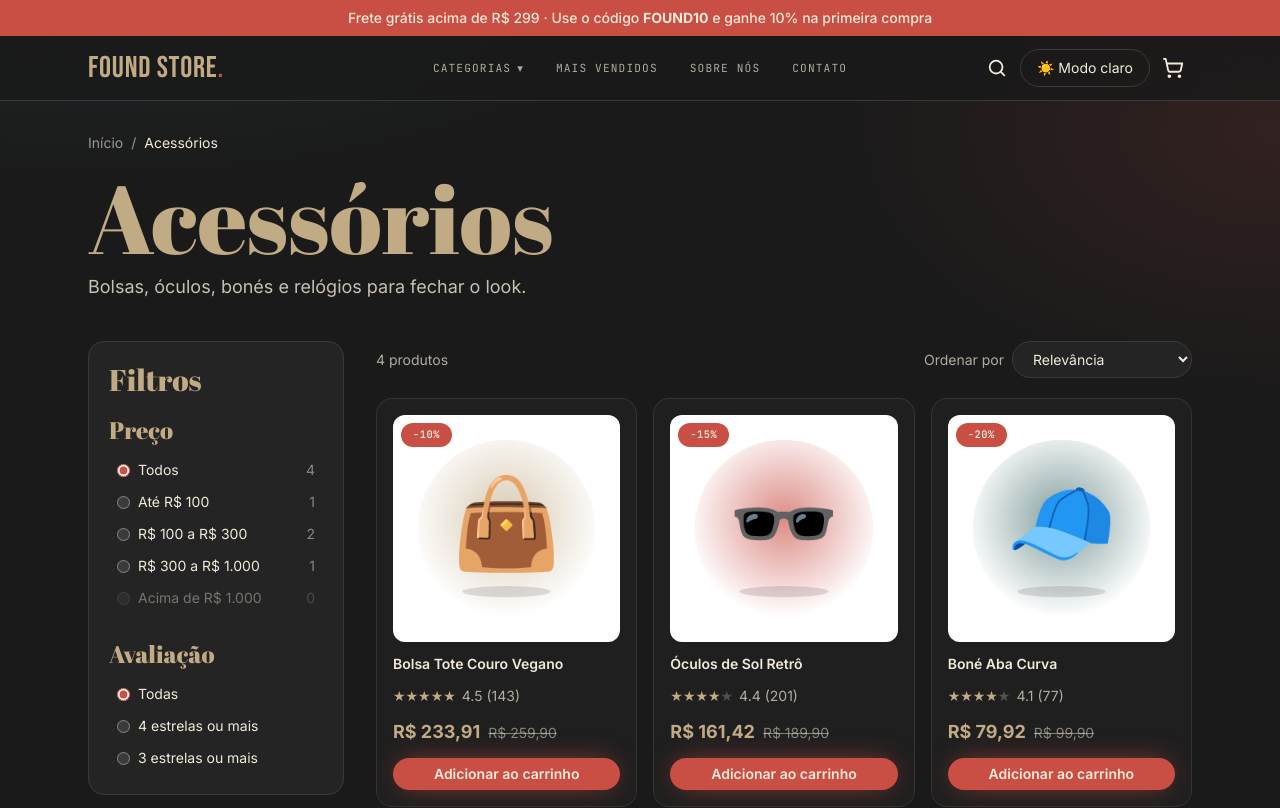
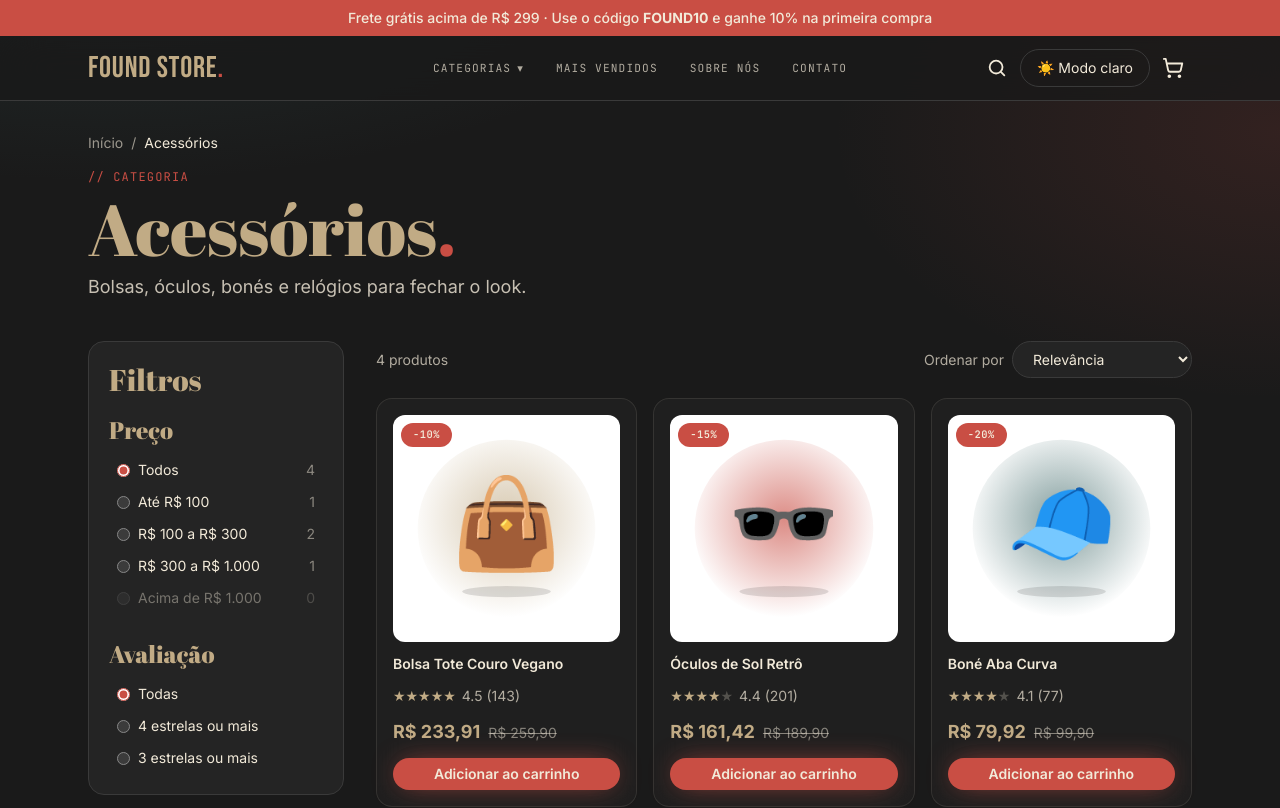
Before and after one commit to erikalaiane/found-store, a Next.js app: page /categoria/acessorios in a window 1280 px wide. Shown: the top 808 px of the page. Built offline with nearby package versions, Linux system fonts and the light colour scheme.

Commit message:
style: grade 3x3 de categorias na home e título editorial na categoria

```diff
--- a/app/categoria/[slug]/page.tsx
+++ b/app/categoria/[slug]/page.tsx
@@ -33,8 +33,12 @@ export default async function CategoryPage({ params }: Props) {
       />
 
       <header className="mt-4 mb-10">
-        <h1 className="font-display text-6xl text-heading md:text-8xl">
+        <p className="mb-2 font-mono text-xs tracking-widest text-accent uppercase">
+          {"// Categoria"}
+        </p>
+        <h1 className="font-display text-5xl text-heading md:text-7xl">
           {category.label}
+          <span className="text-accent">.</span>
         </h1>
         <p className="mt-2 max-w-xl text-lg text-foreground/80">
           {category.description}
--- a/components/home/CategoryStrip.tsx
+++ b/components/home/CategoryStrip.tsx
@@ -8,7 +8,7 @@ export default function CategoryStrip({ products }: { products: Product[] }) {
   return (
     <section aria-labelledby="categorias-titulo">
       <SectionHeading eyebrow="Nossas categorias" title="Navegue por categoria" index="01" ghost="Categorias" />
-      <ul id="categorias-titulo" className="grid grid-cols-2 gap-4 md:grid-cols-4">
+      <ul id="categorias-titulo" className="grid grid-cols-2 gap-4 sm:grid-cols-3">
         {categories.map((category) => {
           const product = products.find((p) => p.category === category.apiName);
           if (!product) return null;
```
